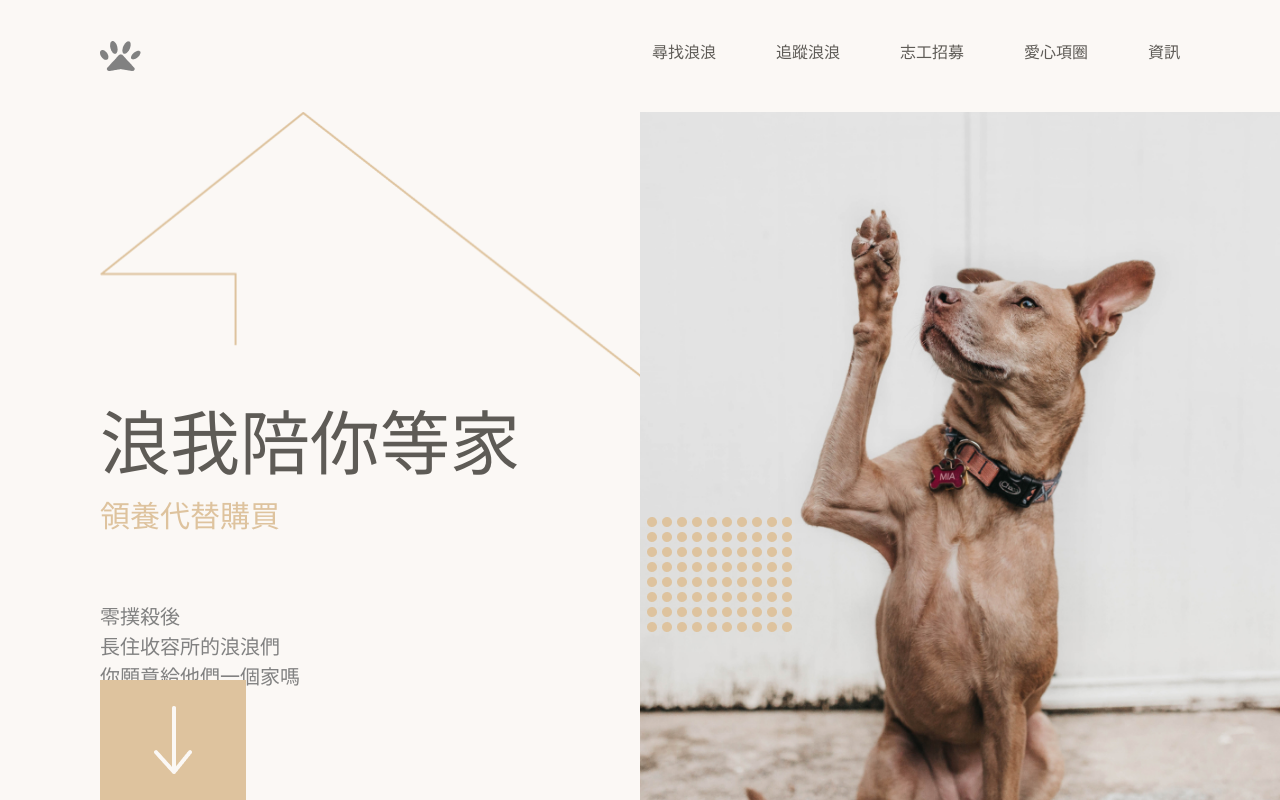
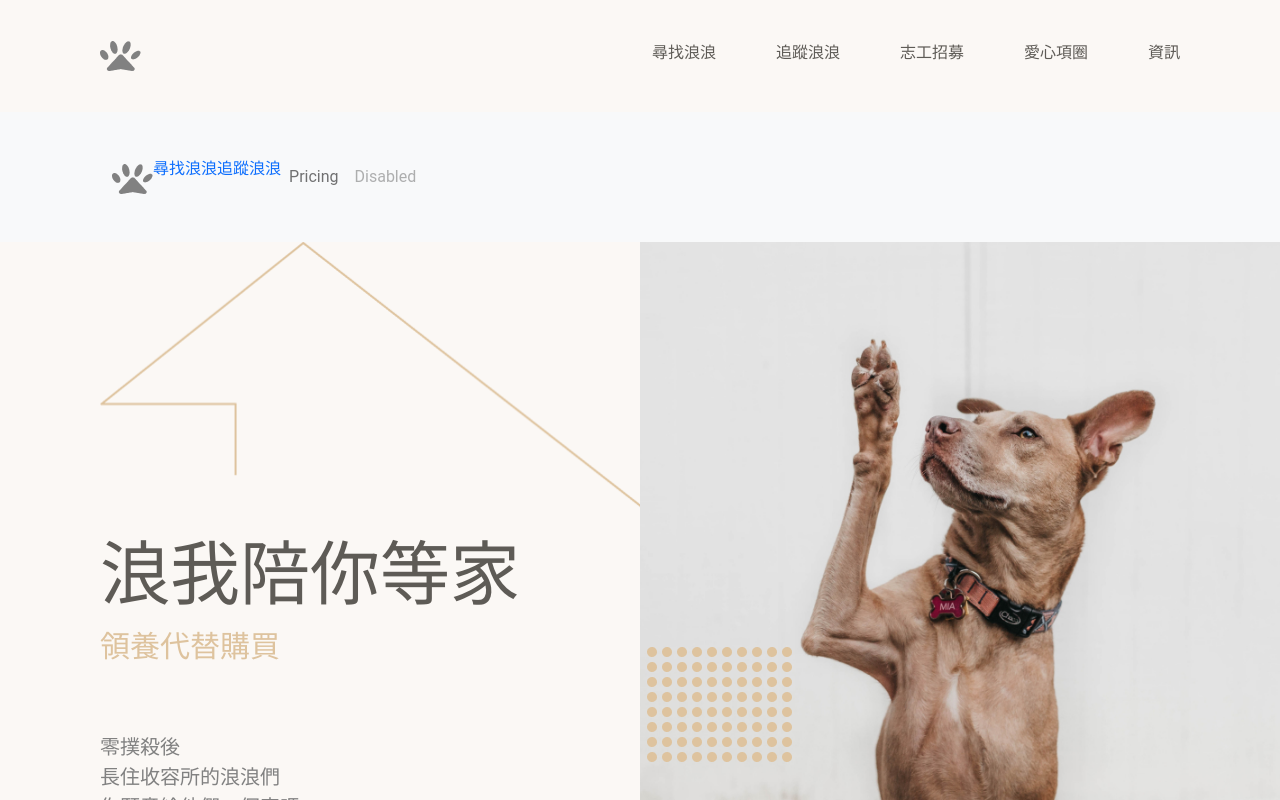
Before and after one commit to Chiahsuan-TW/pet-adoption, a Vue app: page / in a window 1280 px wide. Shown: the top 800 px of the page. Built offline with nearby package versions, Linux system fonts and the light colour scheme.

Commit message:
RWD feat: 切navbar

```diff
--- a/src/components/Navbar.vue
+++ b/src/components/Navbar.vue
@@ -9,6 +9,42 @@
       <router-link :to="{ name: 'Volunteer' }">志工招募</router-link>
       <a href="##">愛心項圈</a>
       <router-link :to="{ name: 'Info' }">資訊</router-link>
+    </div>
+  </nav>
+
+  <nav class="navbar navbar-expand-lg navbar-light bg-light">
+    <div class="container-fluid">
+      <router-link :to="{ name: 'Home' }"
+        ><h1>
+          <img src="./../assets/images/paw.png" alt="dog paw" /></h1
+      ></router-link>
+      <button
+        class="navbar-toggler"
+        type="button"
+        data-bs-toggle="collapse"
+        data-bs-target="#navbarNav"
+        aria-controls="navbarNav"
+        aria-expanded="false"
+        aria-label="Toggle navigation"
+      >
+        <span class="navbar-toggler-icon"></span>
+      </button>
+      <div class="collapse navbar-collapse" id="navbarNav">
+        <ul class="navbar-nav">
+          <li class="nav-item">
+            <router-link :to="{ name: 'Search' }">尋找浪浪</router-link>
+          </li>
+          <li class="nav-item">
+            <router-link :to="{ name: 'Tracking' }">追蹤浪浪</router-link>
+          </li>
+          <li class="nav-item">
+            <a class="nav-link" href="#">Pricing</a>
+          </li>
+          <li class="nav-item">
+            <a class="nav-link disabled">Disabled</a>
+          </li>
+        </ul>
+      </div>
     </div>
   </nav>
 </template>
```
